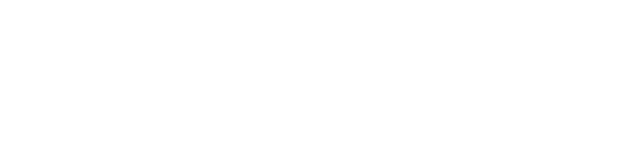
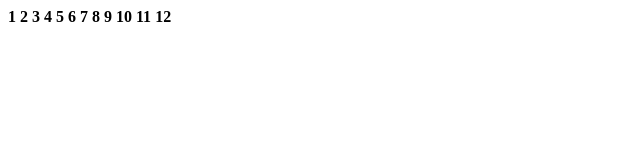
Before and after one commit to Edwin4313/Proyecto-Reloj, a plain HTML site: page index.html in a window 1280 px wide. Shown: the whole page, without its empty margins (0-640 px from the left). Drawn offline with Linux system fonts and the light colour scheme; a web font is replaced by a local one.

Commit message:
Reloj Medio - 12:51

```diff
--- a/index.html
+++ b/index.html
@@ -8,6 +8,24 @@
     <title>Reloj</title>
 </head>
 <body>
-    <div></div>
+    <div class="container">
+        <div class="clock">
+            <div class="circle" id="sc" style="--clr:#04fc43;"><i></i></div>
+            <div class="circle circlr2" id="mn" style="--clr:#fee800;"><i></i></div>
+            <div class="circle circlr3" id="hr" style="--clr:#ff2972;"><i></i></div>
+            <span style="--i:1"><b>1</b></span>
+            <span style="--i:2"><b>2</b></span>
+            <span style="--i:3"><b>3</b></span>
+            <span style="--i:4"><b>4</b></span>
+            <span style="--i:5"><b>5</b></span>
+            <span style="--i:6"><b>6</b></span>
+            <span style="--i:7"><b>7</b></span>
+            <span style="--i:8"><b>8</b></span>
+            <span style="--i:9"><b>9</b></span>
+            <span style="--i:10"><b>10</b></span>
+            <span style="--i:11"><b>11</b></span>
+            <span style="--i:12"><b>12</b></span>
+        </div>
+    </div>
 </body>
 </html>
--- a/style.css
+++ b/style.css
@@ -0,0 +1 @@
+@import url('https://fonts.googleapis.com/css?family=Tangerin');
```
